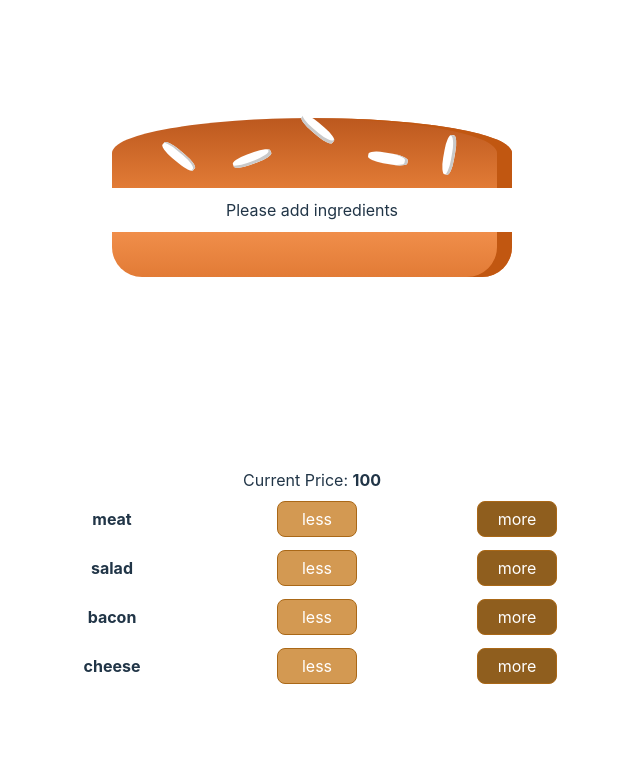
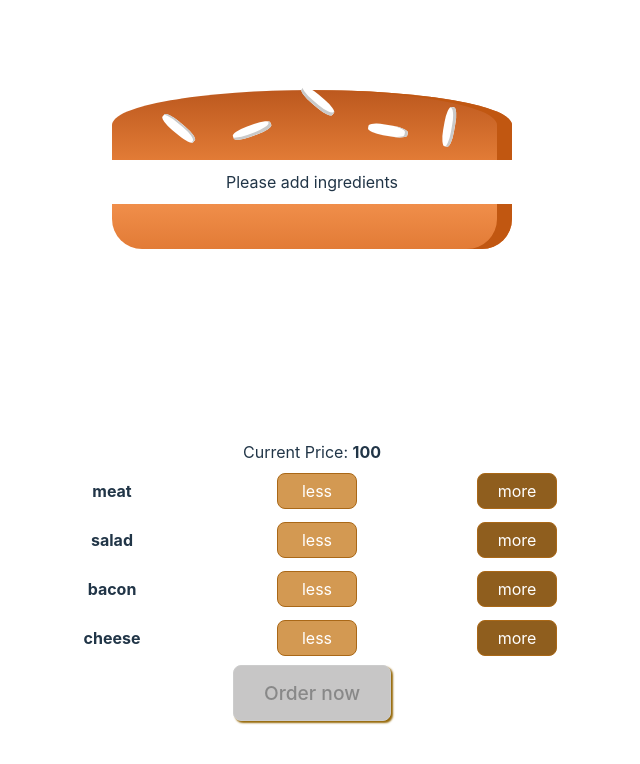
Before and after one commit to TsoyYuriy/burger_builder_fullstack_2, a React (Vite) app: page / in a window 1280 px wide. Shown: the top 764 px of the page, without its empty margins (328-968 px from the left). Built offline with nearby package versions, Linux system fonts and the light colour scheme.

Commit message:
добавил кнопку в компонент Controls, в комп.mainPage добавил функцию которая отвечает за активность кнопки при добавление ингред.

```diff
--- a/src/components/Controls/Controls.jsx
+++ b/src/components/Controls/Controls.jsx
@@ -1,8 +1,9 @@
 import React from "react";
 import { Conrol } from "./Control/Conrol";
 import { controls } from "../../utils.constants";
+import './controls.css';
 
-export const Controls = ({ totalPrice, ingredAdded, ingredRemoved }) => {
+export const Controls = ({ totalPrice, ingredAdded, ingredRemoved, purchasable }) => {
   return (
     <div>
       <p>
@@ -17,6 +18,8 @@
                 removed={() => ingredRemoved(contr.type)}
               />;
       })}
+
+      <button className="OrderButton" disabled={!purchasable}>Order now</button>
     </div>
   );
 };
--- a/src/components/Controls/controls.css
+++ b/src/components/Controls/controls.css
@@ -0,0 +1,39 @@
+.OrderButton {
+  background-color: #dad735;
+  outline: none;
+  cursor: pointer;
+  border: 1px solid #966909;
+  color: #966909;
+  font-family: inherit;
+  font-size: 1.2em;
+  padding: 15px 30px;
+  box-shadow: 2px 2px 2px #966909;
+}
+
+.OrderButton:hover, .OrderButton:active {
+  background-color: #a0db41;
+  border: 1px solid #966909;
+  color: #966909;
+}
+.OrderButton:disabled {
+  background-color: #c7c6c6;
+  cursor: not-allowed;
+  border: 1px solid #ccc;
+  color: #888888;
+}
+
+.OrderButton:not(:disabled) {
+  animation: enable 0.3s linear;
+}
+
+@keyframes enable {
+  0% {
+      transform: scale(1);
+  }
+  60% {
+      transform: scale(1.1);
+  }
+  100% {
+      transform: scale(1);
+  }
+}
--- a/src/containers/MainPage/MainPage.jsx
+++ b/src/containers/MainPage/MainPage.jsx
@@ -13,6 +13,16 @@
     meat: 0,
   });
   const [totalPrice, setTotalPrice] = useState(100);
+  const [purchasable, setPurchasable] = useState(false);
+
+  const updatePurchase = (updateIngrs) => {
+
+    const sum = Object.keys(updateIngrs)
+      .map(igKey => updateIngrs[igKey])
+      .reduce((sum, el) => sum + el, 0);
+
+      setPurchasable(sum > 0);
+  }
 
   const addIngHandler = (type) => {
     const oldCount = ingredients[type];
@@ -25,6 +35,8 @@
     const oldPrice = totalPrice;
     const newPrice = oldPrice + priceAdded;
     setTotalPrice(newPrice);
+
+    updatePurchase(updateIngrs)
   }
 
   const removeIngHandler = (type) => {
@@ -41,6 +53,9 @@
     const oldPrice = totalPrice;
     const newPrice = oldPrice - priceAdded;
     setTotalPrice(newPrice);
+
+    updatePurchase(updateIngrs)
+
   }
 
   return (
@@ -51,6 +66,7 @@
         totalPrice={totalPrice}
         ingredAdded={addIngHandler}
         ingredRemoved={removeIngHandler}
+        purchasable={purchasable}
       />
     </>
   );
```
